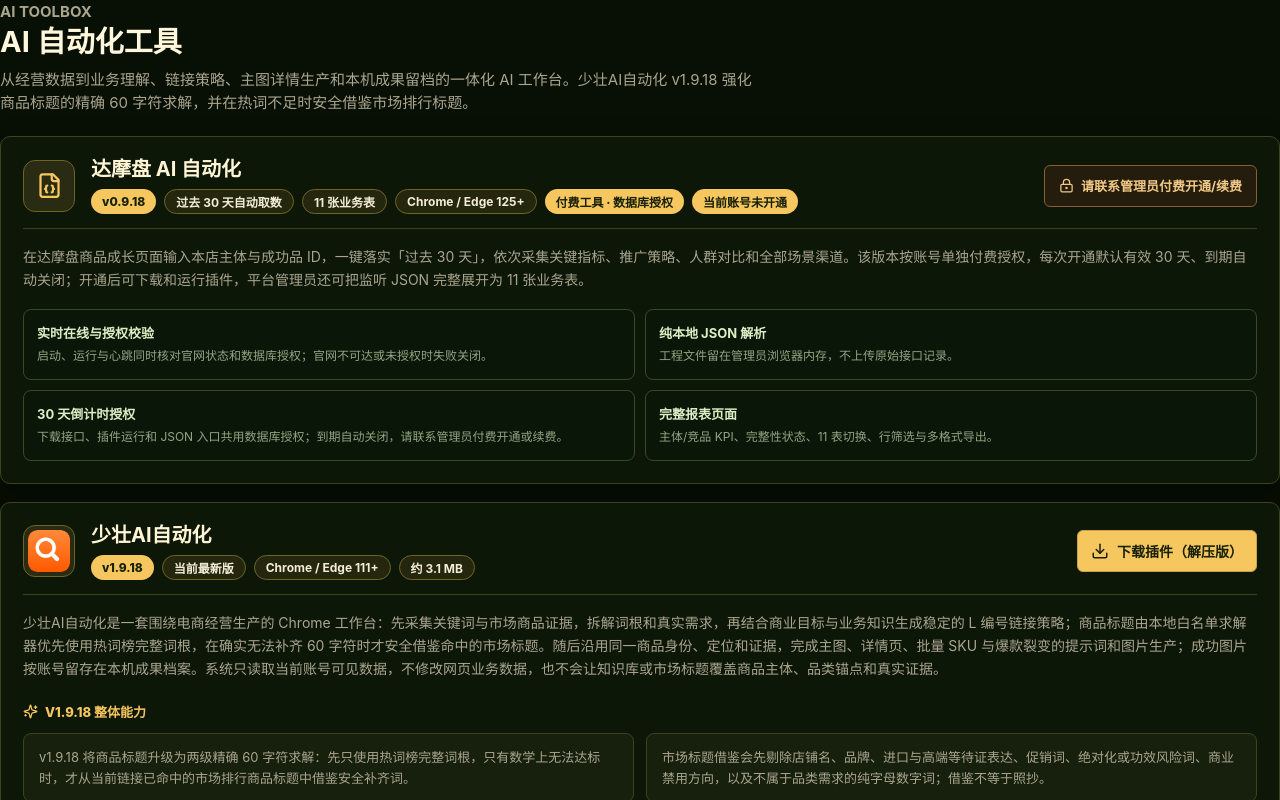
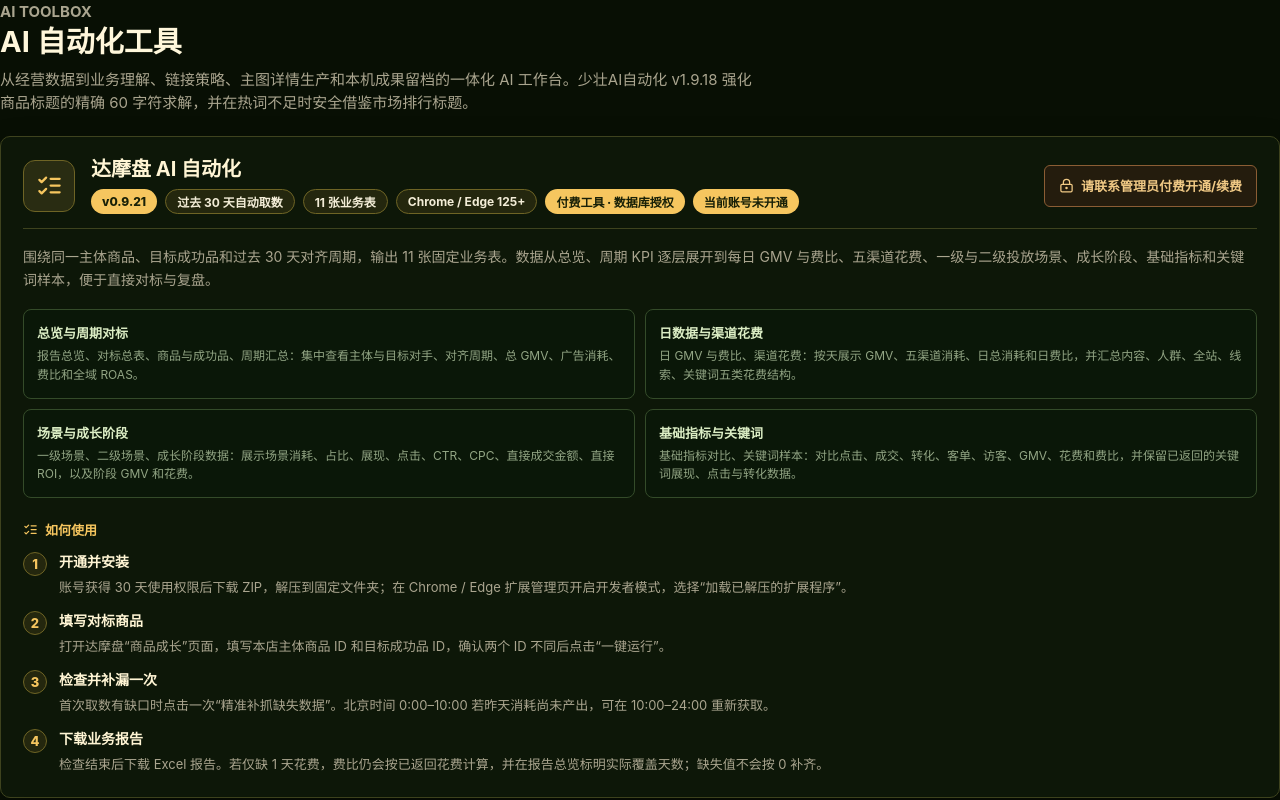
Before and after one commit to songlelaile/20260606sanjie, a Next.js app: page /tools in a window 1280 px wide. Shown: the top 800 px of the page. Built offline with nearby package versions, Linux system fonts and the light colour scheme; no server answers.

Commit message:
release: publish DMP automation v0.9.21

```diff
--- a/src/app/tools/page.tsx
+++ b/src/app/tools/page.tsx
@@ -2,7 +2,6 @@
   ArrowRight,
   CircleAlert,
   Download,
-  FileJson,
   ListChecks,
   LockKeyhole,
   ShieldCheck,
@@ -45,6 +44,44 @@
   downloadName: DMP_AUTOMATION_DOWNLOAD_NAME,
   platform: "Chrome / Edge 125+"
 };
+
+const DMP_DATA_GROUPS = [
+  {
+    title: "总览与周期对标",
+    desc: "报告总览、对标总表、商品与成功品、周期汇总：集中查看主体与目标对手、对齐周期、总 GMV、广告消耗、费比和全域 ROAS。"
+  },
+  {
+    title: "日数据与渠道花费",
+    desc: "日 GMV 与费比、渠道花费：按天展示 GMV、五渠道消耗、日总消耗和日费比，并汇总内容、人群、全站、线索、关键词五类花费结构。"
+  },
+  {
+    title: "场景与成长阶段",
+    desc: "一级场景、二级场景、成长阶段数据：展示场景消耗、占比、展现、点击、CTR、CPC、直接成交金额、直接 ROI，以及阶段 GMV 和花费。"
+  },
+  {
+    title: "基础指标与关键词",
+    desc: "基础指标对比、关键词样本：对比点击、成交、转化、客单、访客、GMV、花费和费比，并保留已返回的关键词展现、点击与转化数据。"
+  }
+];
+
+const DMP_USAGE_STEPS = [
+  {
+    title: "开通并安装",
+    body: "账号获得 30 天使用权限后下载 ZIP，解压到固定文件夹；在 Chrome / Edge 扩展管理页开启开发者模式，选择“加载已解压的扩展程序”。"
+  },
+  {
+    title: "填写对标商品",
+    body: "打开达摩盘“商品成长”页面，填写本店主体商品 ID 和目标成功品 ID，确认两个 ID 不同后点击“一键运行”。"
+  },
+  {
+    title: "检查并补漏一次",
+    body: "首次取数有缺口时点击一次“精准补抓缺失数据”。北京时间 0:00–10:00 若昨天消耗尚未产出，可在 10:00–24:00 重新获取。"
+  },
+  {
+    title: "下载业务报告",
+    body: "检查结束后下载 Excel 报告。若仅缺 1 天花费，费比仍会按已返回花费计算，并在报告总览标明实际覆盖天数；缺失值不会按 0 补齐。"
+  }
+];
 
 const FEATURES = [
   {
@@ -210,7 +247,7 @@
       <section className="tool-card dmp-tool-card">
         <header className="tool-card-head">
           <span className="tool-card-icon dmp-tool-icon">
-            <FileJson size={27} />
+            <ListChecks size={27} />
           </span>
           <div className="tool-card-title">
             <h2>{DMP_AUTOMATION.name}</h2>
@@ -245,20 +282,37 @@
                 打开报表工具 <ArrowRight size={17} />
               </Link>
             ) : dmpAccess.allowed ? (
-              <span className="dmp-admin-only"><LockKeyhole size={15} /> JSON 入口仅平台管理员</span>
+              <span className="dmp-admin-only"><LockKeyhole size={15} /> 报表入口仅平台管理员</span>
             ) : null}
           </div>
         </header>
 
         <p className="tool-lead">
-          在达摩盘商品成长页面输入本店主体与成功品 ID，一键落实「过去 30 天」，依次采集关键指标、推广策略、人群对比和全部场景渠道。该版本按账号单独付费授权，每次开通默认有效 30 天、到期自动关闭；开通后可下载和运行插件，平台管理员还可把监听 JSON 完整展开为 11 张业务表。
+          围绕同一主体商品、目标成功品和过去 30 天对齐周期，输出 11 张固定业务表。数据从总览、周期 KPI 逐层展开到每日 GMV 与费比、五渠道花费、一级与二级投放场景、成长阶段、基础指标和关键词样本，便于直接对标与复盘。
         </p>
 
         <div className="dmp-tool-capabilities">
-          <div><strong>实时在线与授权校验</strong><span>启动、运行与心跳同时核对官网状态和数据库授权；官网不可达或未授权时失败关闭。</span></div>
-          <div><strong>纯本地 JSON 解析</strong><span>工程文件留在管理员浏览器内存，不上传原始接口记录。</span></div>
-          <div><strong>30 天倒计时授权</strong><span>下载接口、插件运行和 JSON 入口共用数据库授权；到期自动关闭，请联系管理员付费开通或续费。</span></div>
-          <div><strong>完整报表页面</strong><span>主体/竞品 KPI、完整性状态、11 表切换、行筛选与多格式导出。</span></div>
+          {DMP_DATA_GROUPS.map((group) => (
+            <div key={group.title}><strong>{group.title}</strong><span>{group.desc}</span></div>
+          ))}
+        </div>
+
+        <div className="tool-block">
+          <div className="tool-block-label">
+            <ListChecks size={15} />
+            如何使用
+          </div>
+          <ol className="tool-steps tool-steps-plain">
+            {DMP_USAGE_STEPS.map((step, index) => (
+              <li key={step.title} className="tool-step">
+                <span className="tool-step-no">{index + 1}</span>
+                <div className="tool-step-body">
+                  <strong>{step.title}</strong>
+                  <span>{step.body}</span>
+                </div>
+              </li>
+            ))}
+          </ol>
         </div>
       </section>
 
--- a/src/lib/dmp-product.ts
+++ b/src/lib/dmp-product.ts
@@ -1,5 +1,5 @@
 export const DMP_AUTOMATION_TOOL_CODE = "dmp-automation";
-export const DMP_AUTOMATION_VERSION = "0.9.18";
+export const DMP_AUTOMATION_VERSION = "0.9.21";
 export const DMP_AUTOMATION_ACCESS_DAYS = 30;
 export const DMP_AUTOMATION_DOWNLOAD_NAME = `少壮达摩盘取数自动化-v${DMP_AUTOMATION_VERSION}.zip`;
 export const DMP_AUTOMATION_PACKAGE_PARTS = [
```
Also changed, not shown: 2 other files (tests, documents, lock files or other folders).
